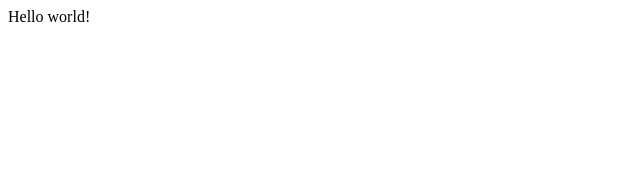
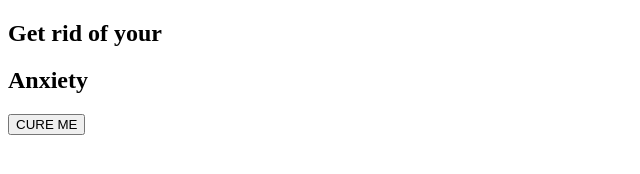
Before and after one commit to ElqBell/Cure-My-Depression, a Gatsby site in the folder quotes/: page / in a window 1280 px wide. Shown: the whole page, without its empty margins (0-640 px from the left). Built offline with nearby package versions, Linux system fonts and the light colour scheme; Gatsby itself is replaced by a stand-in of ours.

Commit message:
created 'home(depressed)' and 'cured' pages

```diff
--- /dev/null
+++ b/quotes/src/components/cured/cured.js
@@ -0,0 +1,17 @@
+import React from "react"
+
+export default function Cured() {
+    const quote = "epic quote PogU";
+
+    return (
+        <article>
+            <header>
+                <h1>You're fine now.</h1>
+            </header>
+            <section>
+                <h2>Before you leave, some motivating words for you:</h2>
+                <h2>{quote}</h2>
+            </section>
+        </article>
+    );
+}
--- /dev/null
+++ b/quotes/src/components/depressed/depressed.js
@@ -0,0 +1,18 @@
+import React from "react"
+import SadWords from "../sadwords/sad-words";
+
+export default function Depressed({ setIsCured }) {
+    return (
+        <main>
+            <article>
+                <header>
+                    <h1>Get rid of your</h1>
+                    <SadWords/>
+                </header>
+                <section>
+                    <button type="button" onClick={() => setIsCured(true)}>CURE ME</button>
+                </section>
+            </article>
+        </main>
+    );
+}
--- /dev/null
+++ b/quotes/src/components/sadwords/sad-words.js
@@ -0,0 +1,20 @@
+import React, { useState, useEffect } from "react"
+
+export default function SadWords() {
+    const words = ['Depression', 'Anxiety', 'Powerlessness', 'Sadness', 'Helplessness'];
+    const [count, setCount] = useState(0);
+
+    // on component mount start displaying words with a timeout and loop over the array
+    useEffect(() => {
+        const wordsTimeout = setTimeout(() => {
+            if(count === words.length - 1) {
+                setCount(0);
+            } else {
+                setCount(count + 1);
+            }
+        }, 3000);
+        return () => { clearTimeout(wordsTimeout) };
+    }, [count, words]);
+
+    return <h1>{words[count]}</h1>;
+}
--- a/quotes/src/pages/index.js
+++ b/quotes/src/pages/index.js
@@ -1,6 +1,18 @@
-import React from "react"
-import "style.css";
+import React, { useState } from "react"
+import "./style.css";
+import Cured from "../components/cured/cured";
+import Depressed from "../components/depressed/depressed";
 
 export default function Home() {
-  return <div>Hello world!</div>
+  let [isCured, setIsCured] = useState(false);
+
+  return (
+    <main>
+      {
+        isCured ?
+        <Cured/> :
+        <Depressed setIsCured={setIsCured} />
+      }
+    </main>
+  );
 }
```
Also changed, not shown: quotes-tasks.txt (+8 -0 lines), ideas/cured.png (added), ideas/home.png (added).
